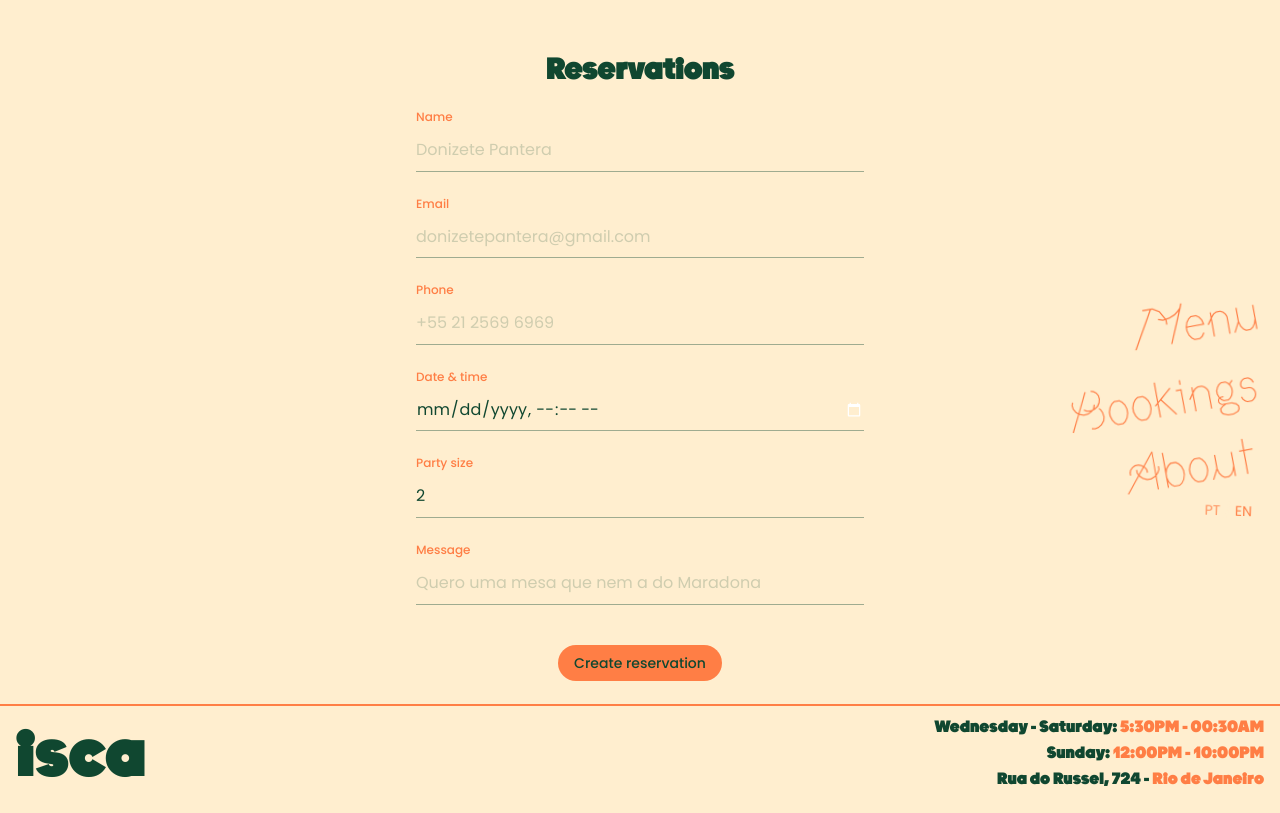
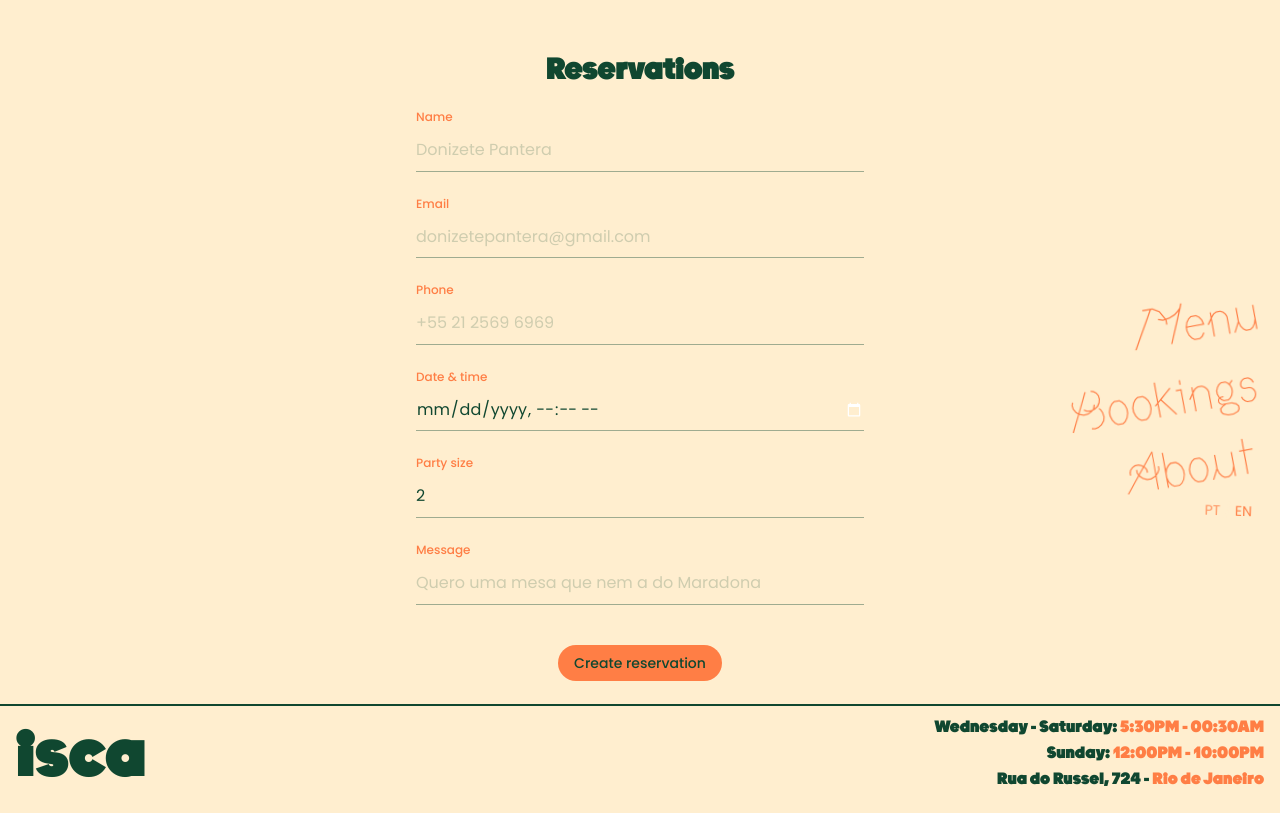
Before and after one commit to guerrinharj/isca, a Next.js app: page /en/reservas in a window 1280 px wide. Built offline with nearby package versions, Linux system fonts and the light colour scheme; no server answers.

Commit message:
footer adjustments

```diff
--- a/app/[locale]/layout.tsx
+++ b/app/[locale]/layout.tsx
@@ -55,7 +55,7 @@ export default async function LocaleLayout({ children, params }: LayoutProps) {
             <footer
                 className="
                     fixed bottom-0 left-0 right-0 z-30
-                    bg-isca-creme border-t-2 border-isca-laranja
+                    bg-isca-creme border-t-2 border-isca-verde
                     py-2 px-3
                     md:py-6 md:px-4
                     lg:py-2
```
